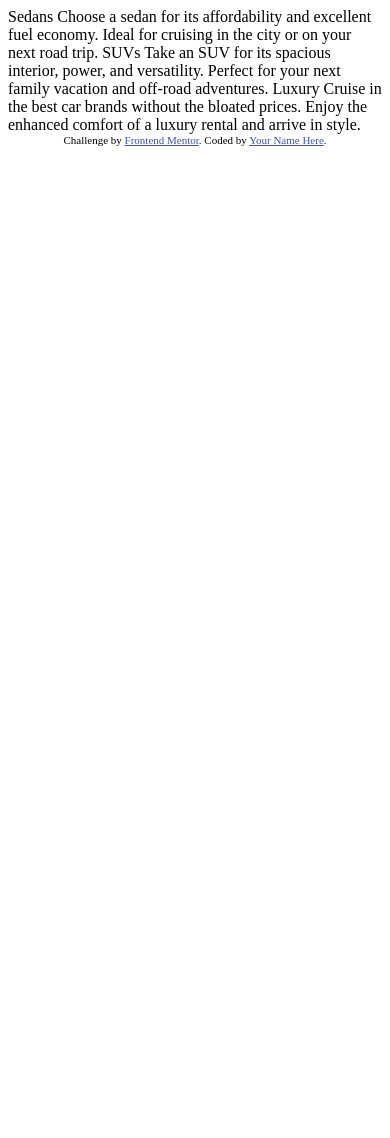
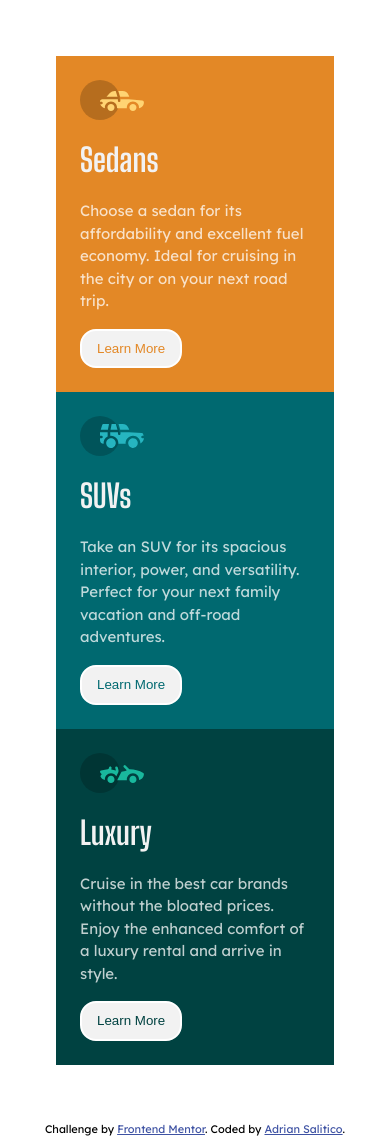
Before and after one commit to Frogerall/3-column-card, a plain HTML site: page index.html in a window 390 px wide. Before the commit the page ends 844 px from the top, so only its background shows below. Drawn offline with Linux system fonts and the light colour scheme.

Commit message:
added mobile & desktop design

```diff
--- a/index.html
+++ b/index.html
@@ -1,36 +1,67 @@
 <!DOCTYPE html>
 <html lang="en">
+
 <head>
  <meta charset="UTF-8">
-  <meta name="viewport" content="width=device-width, initial-scale=1.0"> <!-- displays site properly based on user's device -->
+ <meta name="viewport" content="width=device-width, initial-scale=1.0">
+ <link rel="icon" type="image/png" sizes="32x32" href="./images/favicon-32x32.png">
+ <title>Frontend Mentor | 3-column preview card component</title>
+ <link rel="preconnect" href="https://fonts.googleapis.com">
+ <link rel="preconnect" href="https://fonts.gstatic.com" crossorigin>
+ <link href="https://fonts.googleapis.com/css2?family=Big+Shoulders+Display:wght@700&family=Lexend+Deca&display=swap"
+  rel="stylesheet">
+ <link rel="stylesheet" href="css/style.css">
+ <style>
+  .attribution {
+   font-size: 11px;
+   text-align: center;
+  }
 
-  <link rel="icon" type="image/png" sizes="32x32" href="./images/favicon-32x32.png">
-
-  <title>Frontend Mentor | 3-column preview card component</title>
-
-  <!-- Feel free to remove these styles or customise in your own stylesheet 👍 -->
-  <style>
-    .attribution { font-size: 11px; text-align: center; }
-    .attribution a { color: hsl(228, 45%, 44%); }
+  .attribution a {
+   color: hsl(228, 45%, 44%);
+  }
  </style>
 </head>
+
 <body>
 
-  Sedans
+ <div class="container">
+  <div class="col">
+   <div class="img-wrap"><img src="images/icon-sedans.svg" alt=""></div>
+   <h1> Sedans</h1>
+
+   <p>
     Choose a sedan for its affordability and excellent fuel economy. Ideal for cruising in the city
     or on your next road trip.
+   </p>
+   <button>Learn More</button>
+  </div>
+  <div class="col-2">
+   <div class="img-wrap"><img src="images/icon-suvs.svg" alt=""></div>
+   <h1> SUVs</h1>
 
-  SUVs
+   <p>
     Take an SUV for its spacious interior, power, and versatility. Perfect for your next family vacation
     and off-road adventures.
+   </p>
+   <button>Learn More</button>
+  </div>
+  <div class="col-3">
+   <div class="img-wrap"><img src="images/icon-luxury.svg" alt=""></div>
+   <h1> Luxury</h1>
 
-  Luxury
+   <p>
     Cruise in the best car brands without the bloated prices. Enjoy the enhanced comfort of a luxury
     rental and arrive in style.
+   </p>
+   <button>Learn More</button>
+  </div>
+ </div>
 
  <div class="attribution">
   Challenge by <a href="https://www.frontendmentor.io?ref=challenge" target="_blank">Frontend Mentor</a>.
-    Coded by <a href="#">Your Name Here</a>.
+  Coded by <a href="#">Adrian Salitico</a>.
  </div>
 </body>
+
 </html>
--- /dev/null
+++ b/style.scss
@@ -0,0 +1,74 @@
+* {
+ padding: 0;
+ margin: 0;
+ box-sizing: border-box;
+ line-height: 1.5;
+}
+body {
+ font-family: "Lexend Deca", sans-serif;
+}
+.container {
+ display: flex;
+ flex-direction: column;
+ padding: 2.5rem;
+ margin: 1rem;
+
+ @media (min-width: 600px) {
+  flex-direction: row;
+  margin: 3rem auto;
+ }
+}
+h1 {
+ font-family: "Big Shoulders Display", sans-serif;
+ color: hsl(0, 0%, 95%);
+}
+p {
+ color: hsla(0, 0%, 100%, 0.75);
+ font-size: 15px;
+}
+.col {
+ display: flex;
+ flex-direction: column;
+ justify-content: space-between;
+ gap: 1rem;
+ padding: 1.5rem;
+ background-color: hsl(31, 77%, 52%);
+ button {
+  @extend button;
+  color: hsl(31, 77%, 52%);
+ }
+}
+.col-2 {
+ @extend .col;
+ background-color: hsl(184, 100%, 22%);
+ button {
+  @extend button;
+  color: hsl(184, 100%, 22%);
+ }
+}
+.col-3 {
+ @extend .col;
+ background-color: hsl(179, 100%, 13%);
+ button {
+  @extend button;
+  color: hsl(179, 100%, 13%);
+ }
+}
+button {
+ border-radius: 1rem;
+ border: 2px solid white;
+ width: fit-content;
+ padding: 8px 15px;
+ background-color: hsl(0, 0%, 95%);
+ transition: all 0.3s ease-in-out;
+}
+button:hover {
+ background-color: transparent;
+ color: hsl(0, 0%, 95%);
+}
+
+img {
+ max-width: 100%;
+ height: auto;
+ display: block;
+}
```
Also changed, not shown: css/style.css (added). Lines whose indentation alone changed are shown as unchanged.
